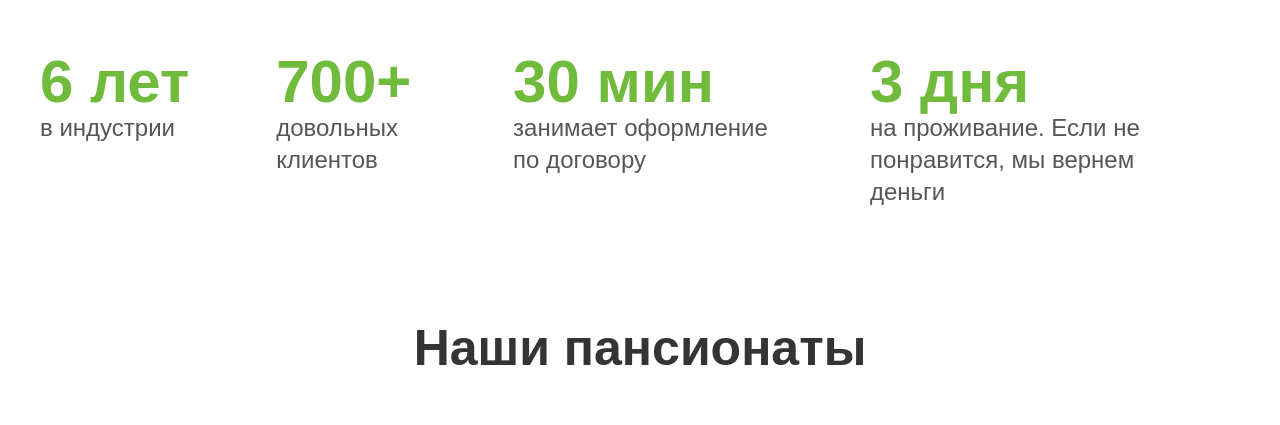
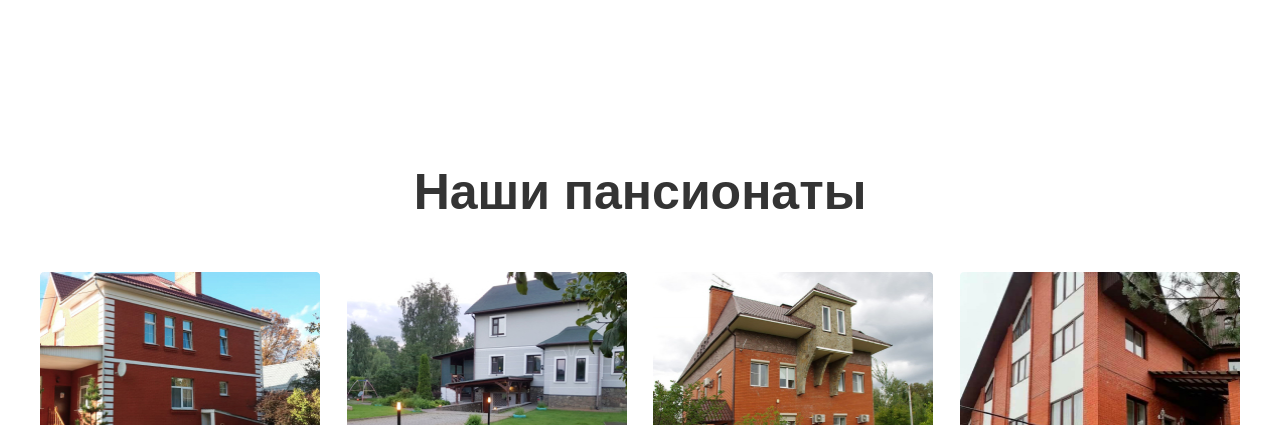
Before and after one commit to KristinaFedorova/Test.2, a plain HTML site: page index.html in a window 1280 px wide. Shown: the part 314-739 px from the top of the page. Drawn offline with Linux system fonts and the light colour scheme.

Commit message:
delete block with text

```diff
--- a/index.html
+++ b/index.html
@@ -8,18 +8,12 @@
     <meta http-equiv="X-UA-Compatible" content="ie=edge">
     <title>main</title>
 </head>
-
+<body>
 
 <section class="section">
 
     <div class="container">
 
-        <div class="text">
-            <div class="duration"><span>6 лет</span> в индустрии</div>
-            <div class="duration amount"><span>700+</span> довольных клиентов</div>
-            <div class="duration"><span>30 мин</span> занимает оформление по договору</div>
-            <div class="duration"><span>3 дня</span> на проживание. Если не понравится, мы вернем деньги</div>
-        </div>
 
         <div class="pensions">Наши пансионаты</div>
         <div class="suggestions">
```
